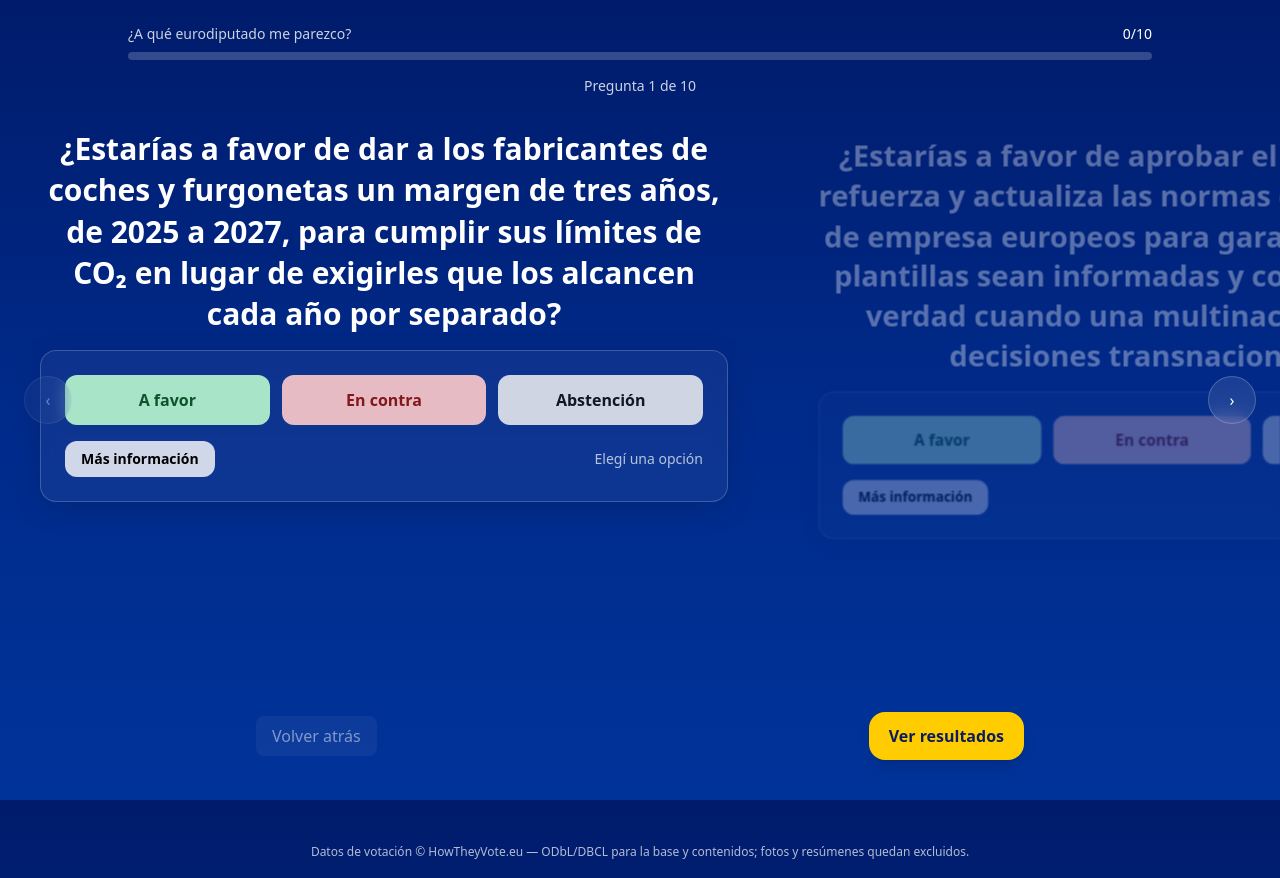
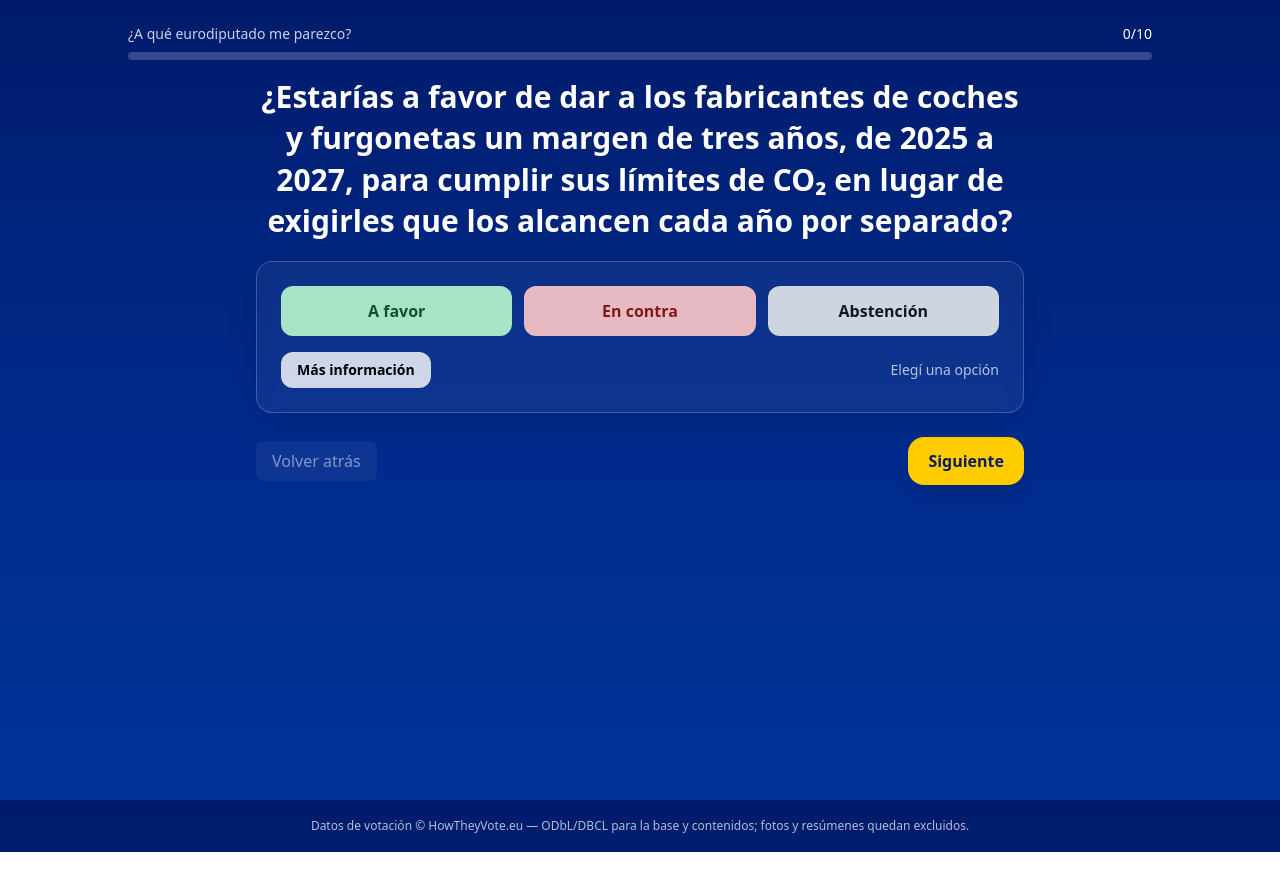
Before and after one commit to jdiegots1/mep-match, a Next.js app: page /quiz in a window 1280 px wide. After the commit the page ends 852 px from the top, so only its background shows below. Built offline with nearby package versions, Linux system fonts and the light colour scheme.

Commit message:
feat: quiz con resultados (foto+grupo) y scripts de datos

```diff
--- a/src/app/quiz/page.tsx
+++ b/src/app/quiz/page.tsx
@@ -1,10 +1,8 @@
 "use client";
 
-import { useCallback, useEffect, useMemo, useRef, useState } from "react";
+import { useCallback, useEffect, useMemo, useState } from "react";
 import type { Matrix } from "@/lib/similarity";
 import { scoreMembers } from "@/lib/similarity";
-import useEmblaCarousel from "embla-carousel-react";
-import type { EmblaCarouselType } from "embla-carousel";
 import * as Dialog from "@radix-ui/react-dialog";
 import { motion, AnimatePresence } from "framer-motion";
 
@@ -58,62 +56,12 @@ export default function QuizPage() {
   const [choices, setChoices] = useState<Record<string, number>>({});
   const [mode, setMode] = useState<Mode>("coverage");
 
-  // ==== Embla: viewport y slide width en PX (NO vw)
-  const viewportRef = useRef<HTMLDivElement | null>(null);
-  const [slideW, setSlideW] = useState(0); // anchura exacta de cada slide en px
-
-  const [emblaRef, emblaApi] = useEmblaCarousel({
-    loop: false,
-    align: "center",
-    containScroll: "trimSnaps",
-    inViewThreshold: 0.6,
-    skipSnaps: false,
-    startIndex: 0,
-  });
-
-  // Pasar ref del viewport a Embla y guardarlo para medir
-  const setViewport = useCallback(
-    (el: HTMLDivElement | null) => {
-      viewportRef.current = el;
-      emblaRef(el as any);
-    },
-    [emblaRef]
-  );
-
-  // Recalcular anchura de slide usando el ancho REAL del viewport (clientWidth)
-  const recalcSlideWidth = useCallback(() => {
-    const vp = viewportRef.current;
-    if (!vp) return;
-
-    // Queremos el mismo diseño que tenías: 86% del viewport con tope 48rem.
-    // Pero lo calculamos en PX sobre clientWidth, no sobre 'vw'.
-    const MAX = 768; // 48rem
-    const target = Math.min(vp.clientWidth * 0.86, MAX);
-    setSlideW(Math.round(target));
-  }, []);
-
-  useEffect(() => {
-    recalcSlideWidth();
-    const onResize = () => recalcSlideWidth();
-    window.addEventListener("resize", onResize);
-    return () => window.removeEventListener("resize", onResize);
-  }, [recalcSlideWidth]);
-
-  // Vuelve a inicializar Embla cuando cambia slideW para que recalcule snaps
-  useEffect(() => {
-    if (!emblaApi || !slideW) return;
-    emblaApi.reInit();
-    // Coloca al inicio sin animación en el siguiente frame
-    requestAnimationFrame(() => emblaApi.scrollTo(0, true));
-  }, [emblaApi, slideW]);
-
   const [index, setIndex] = useState(0);
-  const total = questions.length;
-
-  // UI / resultados
   const [entered, setEntered] = useState(false);
   const [done, setDone] = useState(false);
-  const [returnIndex, setReturnIndex] = useState(0);
+
+  const total = questions.length;
+  const current = questions[index];
 
   // Cargar data
   useEffect(() => {
@@ -162,44 +110,13 @@ export default function QuizPage() {
       setIndex(0);
       setDone(false);
 
-      // asegura cálculos de layout antes de animar
-      requestAnimationFrame(() => {
-        recalcSlideWidth();
-        setEntered(true);
-      });
+      requestAnimationFrame(() => setEntered(true));
     })();
 
     return () => {
       alive = false;
     };
-  }, [recalcSlideWidth]);
-
-  // Sincronizar índice con Embla
-  const onSelect = useCallback((api: EmblaCarouselType) => {
-    setIndex(api.selectedScrollSnap());
   }, []);
-
-  useEffect(() => {
-    if (!emblaApi) return;
-    emblaApi.on("select", () => onSelect(emblaApi));
-    emblaApi.on("reInit", () => onSelect(emblaApi));
-    // Centrar 1ª slide al montar
-    emblaApi.scrollTo(0, true);
-    setTimeout(() => emblaApi.scrollTo(0, true), 0);
-  }, [emblaApi, onSelect]);
-
-  // Navegación determinista
-  const goTo = useCallback(
-    (next: number, jump = false) => {
-      if (!emblaApi) {
-        setIndex(Math.max(0, Math.min(next, total - 1)));
-        return;
-      }
-      const clamped = Math.max(0, Math.min(next, total - 1));
-      emblaApi.scrollTo(clamped, jump);
-    },
-    [emblaApi, total]
-  );
 
   const progressPct = useMemo(() => {
     if (!total) return 0;
@@ -207,19 +124,13 @@ export default function QuizPage() {
     return Math.round((Math.min(answered, total) / total) * 100);
   }, [choices, total]);
 
-  // Guardar voto y avanzar
   const vote = (qId: string, val: number) => {
     setChoices((prev) => ({ ...prev, [qId]: val }));
-    const nextIndex = index + 1;
-    if (nextIndex < total) {
-      goTo(nextIndex);
-    } else {
-      setReturnIndex(index);
-      setDone(true);
+    if (index < total - 1) {
+      setIndex((i) => i + 1);
     }
   };
 
-  // Resultados
   const filteredChoices = useMemo(() => {
     const out: Record<string, number> = {};
     for (const [voteId, val] of Object.entries(choices)) {
@@ -237,7 +148,6 @@ export default function QuizPage() {
     }).slice(0, 10);
   }, [done, filteredChoices, matrix, mode]);
 
-  // Helpers MEP
   const mepById = (id: string) => members.find((m) => m.id === id);
   const mepName = (id: string) => mepById(id)?.name || id;
   const mepGroup = (id: string) => mepById(id)?.group || "—";
@@ -266,7 +176,7 @@ export default function QuizPage() {
       </header>
 
       {/* Progreso */}
-      <div className="max-w-5xl w-full mx-auto mb-2">
+      <div className="max-w-5xl w-full mx-auto mb-4">
         <div className="h-2 rounded-full bg-white/20 overflow-hidden">
           <div
             className="h-full bg-[var(--eu-yellow)] transition-[width] duration-300"
@@ -275,89 +185,33 @@ export default function QuizPage() {
         </div>
       </div>
 
-      {!done && (
-        <div className="max-w-5xl w-full mx-auto text-center mt-2 mb-4">
-          <div className="text-sm opacity-80">
-            Pregunta {index + 1} de {total}
-          </div>
-        </div>
-      )}
-
       {/* Contenido */}
       <AnimatePresence mode="wait">
         {!done ? (
           <motion.section
-            key="quiz"
-            className="relative flex-1 w-full"
-            initial={{ opacity: 0, y: 6 }}
+            key={`q-${current.id}`}
+            className="flex-1 w-full grid place-items-start"
+            initial={{ opacity: 0, y: 8 }}
             animate={{ opacity: 1, y: 0 }}
-            exit={{ opacity: 0, y: -6 }}
+            exit={{ opacity: 0, y: -8 }}
             transition={{ duration: 0.2 }}
           >
-            {/* Flechas fijas */}
-            <button
-              aria-label="Pregunta anterior"
-              onClick={() => goTo(index - 1)}
-              disabled={index === 0}
-              className={`hidden md:flex items-center justify-center w-12 h-12 rounded-full
-                fixed left-6 top-1/2 -translate-y-1/2 backdrop-blur bg-white/10 border border-white/20
-                hover:bg-white/20 transition z-20 ${index === 0 ? "opacity-40 cursor-not-allowed" : ""}`}
-            >
-              ‹
-            </button>
-            <button
-              aria-label="Pregunta siguiente"
-              onClick={() => goTo(index + 1)}
-              disabled={index === total - 1}
-              className={`hidden md:flex items-center justify-center w-12 h-12 rounded-full
-                fixed right-6 top-1/2 -translate-y-1/2 backdrop-blur bg-white/10 border border-white/20
-                hover:bg-white/20 transition z-20 ${index === total - 1 ? "opacity-40 cursor-not-allowed" : ""}`}
-            >
-              ›
-            </button>
-
-            {/* Viewport Embla full-bleed */}
-            <div
-              className="overflow-hidden"
-              style={{
-                width: "100vw",
-                marginLeft: "calc(50% - 50vw)",
-                marginRight: "calc(50% - 50vw)",
-              }}
-              ref={setViewport}
-            >
-              {/* Track sin gap (para no afectar snaps) */}
-              <div className="flex items-stretch py-4">
-                {questions.map((q, idx) => {
-                  const active = idx === index;
-                  const answered = choices[q.id] !== undefined;
-
-                  return (
-                    // La slide tiene ancho EXACTO en PX -> Embla centra siempre.
-                    <div
-                      key={q.id}
-                      className={`flex-none select-none transition-all duration-300 ${
-                        active ? "opacity-100 scale-100" : "opacity-35 scale-[0.97]"
-                      }`}
-                      style={{ flex: `0 0 ${slideW || 1}px` }}
-                      aria-hidden={!active}
-                    >
-                      {/* Wrapper interior solo para espaciado visual, NO afecta snap */}
-                      <div className="mx-6 md:mx-10">
-                        {/* Enunciado */}
-                        <h2 className="text-2xl md:text-3xl font-semibold text-center leading-snug mb-4">
-                          {q.q}
+            <div className="w-full">
+              {/* Enunciado centrado */}
+              <div className="max-w-3xl mx-auto">
+                <h2 className="text-2xl md:text-3xl font-semibold text-center leading-snug mb-5">
+                  {current.q}
                 </h2>
 
-                        {/* Tarjeta de acciones */}
+                {/* Tarjeta acciones */}
                 <div className="rounded-2xl border border-white/20 bg-white/5 backdrop-blur shadow-[0_8px_30px_rgb(0,0,0,0.12)] p-5 md:p-6">
-                          <div className="grid grid-cols-3 gap-3">
+                  <div className="grid grid-cols-1 sm:grid-cols-3 gap-3">
                     {([
                       ["A favor", 1, "bg-green-200/90 text-green-900"],
                       ["En contra", -1, "bg-red-200/90 text-red-900"],
                       ["Abstención", 0, "bg-gray-200/90 text-gray-900"],
                     ] as const).map(([label, val, base]) => {
-                              const pressed = choices[q.id] === val;
+                      const pressed = choices[current.id] === val;
                       return (
                         <button
                           key={label}
@@ -366,7 +220,7 @@ export default function QuizPage() {
                               ? "ring-2 ring-offset-0 ring-[var(--eu-yellow)] border-transparent"
                               : "border-transparent"
                           }`}
-                                  onClick={() => vote(q.id, val)}
+                          onClick={() => vote(current.id, val)}
                           aria-pressed={pressed}
                         >
                           {label}
@@ -376,36 +230,46 @@ export default function QuizPage() {
                   </div>
 
                   <div className="mt-4 flex items-center justify-between gap-3">
-                            <InfoDialog q={q} />
+                    <InfoDialog q={current} />
                     <div className="text-xs md:text-sm opacity-70">
-                              {answered ? "Podés modificar tu respuesta" : "Elegí una opción"}
+                      {choices[current.id] !== undefined
+                        ? "Podés modificar tu respuesta"
+                        : "Elegí una opción"}
                     </div>
                   </div>
                 </div>
-                      </div>
-                    </div>
-                  );
-                })}
-              </div>
-            </div>
 
-            {/* Botonera inferior fijada */}
-            <div className="fixed left-1/2 -translate-x-1/2 bottom-10 w-[92%] max-w-3xl flex items-center justify-between z-20">
+                {/* Navegación inferior */}
+                <div className="mt-6 flex items-center justify-between">
                   <button
-                onClick={() => goTo(index - 1)}
+                    onClick={() => setIndex((i) => Math.max(0, i - 1))}
                     disabled={index === 0}
                     className={`px-4 py-2 rounded-lg transition ${
-                  index === 0 ? "bg-white/10 opacity-50 cursor-not-allowed" : "bg-white/10 hover:bg-white/15"
+                      index === 0
+                        ? "bg-white/10 opacity-50 cursor-not-allowed"
+                        : "bg-white/10 hover:bg-white/15"
                     }`}
                   >
                     Volver atrás
                   </button>
+
+                  {index < total - 1 ? (
+                    <button
+                      onClick={() => setIndex((i) => Math.min(total - 1, i + 1))}
+                      className="btn-eu"
+                    >
+                      Siguiente
+                    </button>
+                  ) : (
                     <button onClick={() => setDone(true)} className="btn-eu">
                       Ver resultados
                     </button>
+                  )}
+                </div>
+              </div>
             </div>
 
-            <div className="h-[160px]" />
+            <div className="h-[120px]" />
           </motion.section>
         ) : (
           <motion.section
@@ -420,7 +284,6 @@ export default function QuizPage() {
               <div className="mb-4 flex items-center justify-between gap-3">
                 <h2 className="text-2xl font-bold">Tus resultados</h2>
 
-                {/* Píldoras de modo */}
                 <div
                   role="tablist"
                   aria-label="Modo de cálculo de afinidad"
@@ -446,13 +309,80 @@ export default function QuizPage() {
                 <p className="text-center opacity-80">Responde al menos 5 preguntas para calcular afinidad.</p>
               )}
 
-              {/* render de tarjetas como lo tenías (omitido por brevedad) */}
+              {top.length > 0 && (() => {
+                const top3 = top.slice(0, 3);
+                const pct = (x: number) => Number((x * 100).toFixed(2));
+
+                const WinnerCard = ({ id, p }: { id: string; p: number }) => {
+                  const img = mepImage(id);
+                  return (
+                    <div className="relative overflow-hidden rounded-2xl border border-white/20 bg-gradient-to-br from-[#003399]/40 to-[#001a66]/40 p-5 md:p-6">
+                      <span className="absolute top-3 left-3 text-[10px] uppercase tracking-wider bg-[var(--eu-yellow)] text-black px-2 py-1 rounded-md font-semibold">
+                        Tu mejor coincidencia
+                      </span>
+                      <div className="flex items-center gap-4 md:gap-5">
+                        {img ? (
+                          <img
+                            src={img}
+                            alt={mepName(id)}
+                            className="w-20 h-20 md:w-24 md:h-24 rounded-full object-cover ring-2 ring-white/40"
+                            loading="lazy"
+                          />
+                        ) : (
+                          <div className="w-20 h-20 md:w-24 md:h-24 rounded-full bg-white/10 grid place-items-center text-3xl">
+                            👤
+                          </div>
+                        )}
+                        <div className="flex-1">
+                          <div className="text-xl md:text-2xl font-bold leading-tight">{mepName(id)}</div>
+                          <div className="text-xs md:text-sm opacity-75">{mepGroup(id)}</div>
+                        </div>
+                        <div className="text-right">
+                          <div className="text-3xl md:text-5xl font-black leading-none">{p.toFixed(2)}%</div>
+                          <div className="text-[10px] uppercase tracking-wider opacity-70 mt-1">afinidad</div>
+                        </div>
+                      </div>
+                    </div>
+                  );
+                };
+
+                const SmallCard = ({ id, p, place }: { id: string; p: number; place: number }) => {
+                  const img = mepImage(id);
+                  return (
+                    <div className="rounded-xl border border-white/15 bg-white/5 p-3 flex items-center gap-3">
+                      <div className="w-6 h-6 rounded-full bg-[var(--eu-yellow)] text-black font-bold grid place-items-center text-xs">
+                        {place}
+                      </div>
+                      {img ? (
+                        <img src={img} alt={mepName(id)} className="w-10 h-10 rounded-full object-cover" loading="lazy" />
+                      ) : (
+                        <div className="w-10 h-10 rounded-full bg-white/10 grid place-items-center">👤</div>
+                      )}
+                      <div className="flex-1 min-w-0">
+                        <div className="font-medium truncate">{mepName(id)}</div>
+                        <div className="text-xs opacity-70 truncate">{mepGroup(id)}</div>
+                      </div>
+                      <div className="font-mono">{p.toFixed(2)}%</div>
+                    </div>
+                  );
+                };
+
+                return (
+                  <div className="space-y-4">
+                    <WinnerCard id={top3[0].memberId} p={pct(top3[0].affinity)} />
+                    <div className="grid sm:grid-cols-2 gap-3">
+                      {top3[1] && <SmallCard place={2} id={top3[1].memberId} p={pct(top3[1].affinity)} />}
+                      {top3[2] && <SmallCard place={3} id={top3[2].memberId} p={pct(top3[2].affinity)} />}
+                    </div>
+                  </div>
+                );
+              })()}
 
               <div className="mt-6 flex items-center justify-between">
                 <button
                   onClick={() => {
                     setDone(false);
-                    goTo(Math.min(Math.max(returnIndex, 0), total - 1), true);
+                    setIndex((i) => Math.min(i, total - 1));
                   }}
                   className="px-4 py-2 rounded-lg bg-white/10 hover:bg-white/15 transition"
                 >
```
Lines whose indentation alone changed are shown as unchanged.
